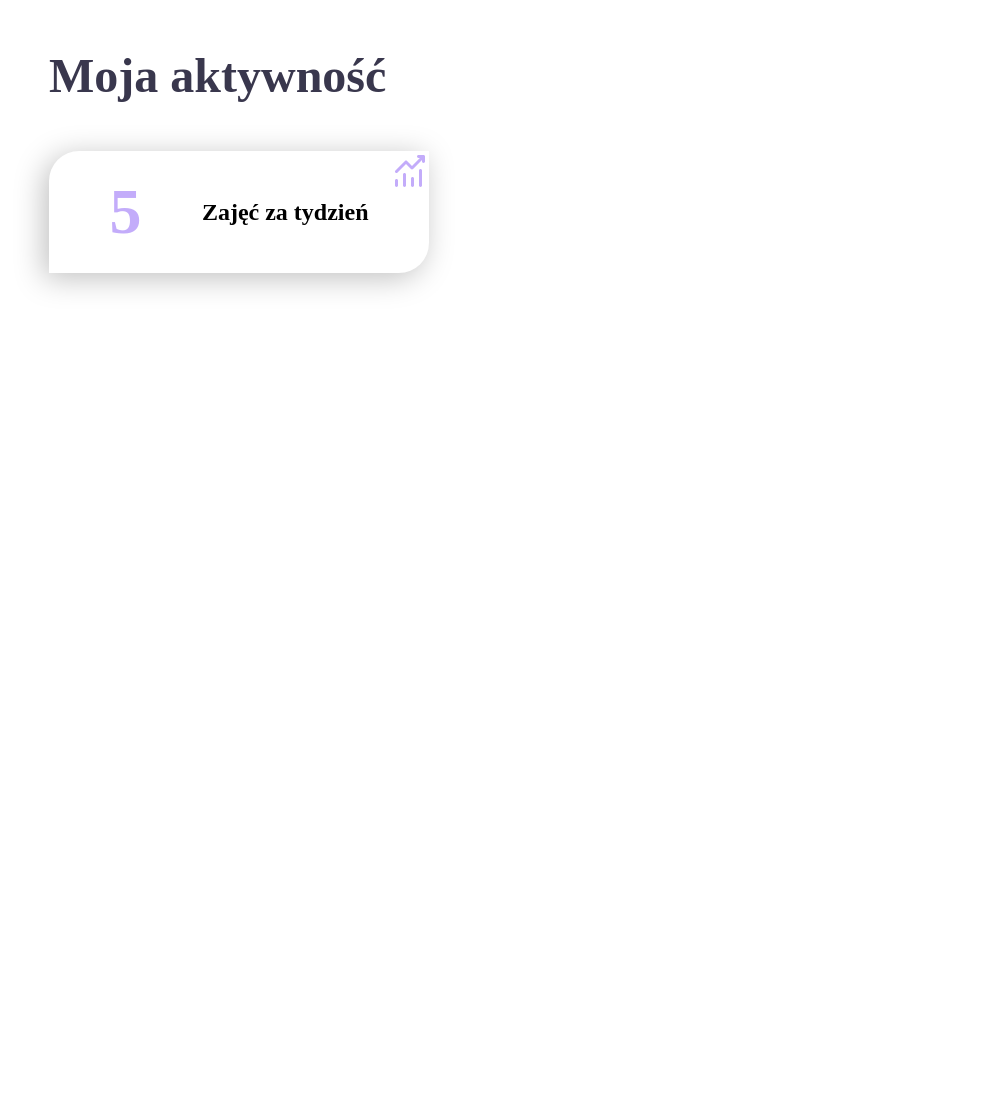
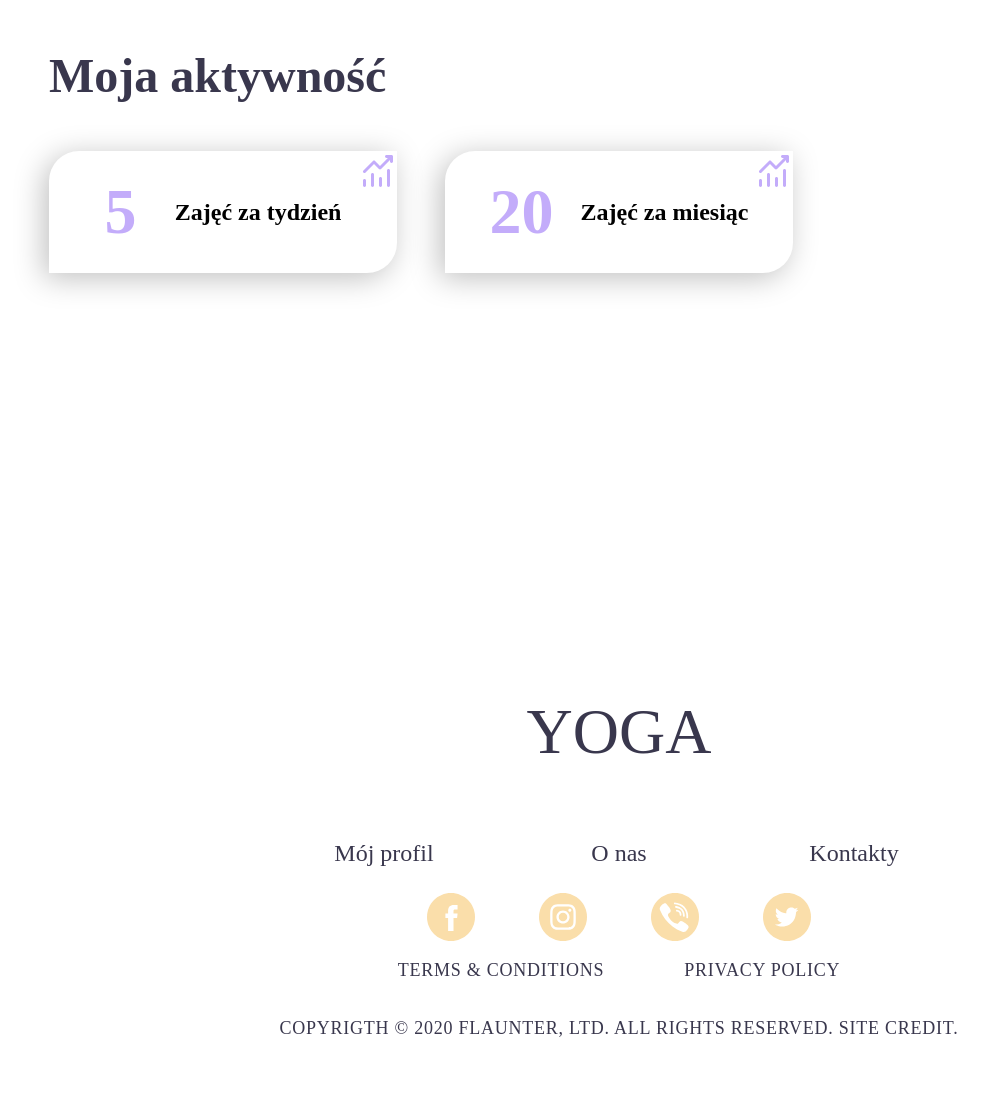
Before and after one commit to Alona655/aplikacja_jogi, a PHP site: page /activity in a window 1280 px wide. Shown: the part 202-1295 px from the top of the page, without its empty margins (21-1009 px from the left). Before the commit the page ends 492 px from the top, so only its background shows below. Run offline with PHP 8.4, Linux system fonts and the light colour scheme.

Commit message:
Filling Activity page

```diff
--- a/project/public/css/activity.css
+++ b/project/public/css/activity.css
@@ -81,6 +81,9 @@ a {
 .contentActivity {
     display: grid;
     grid-template-columns: 1fr 1fr 1fr;
+    width: 100%;
+    gap: 3em;
+    padding: 0 0 14em;
 }
 
 .perWeek {
@@ -93,7 +96,7 @@ a {
 
 .conteinerActivityPage {
     display: inline;
-    width: 100%;
+    width: 90%;
     text-align: center;
 }
 
@@ -114,8 +117,139 @@ a {
     color: #C3ACFA;
 }
 
+.contentActivity {
+    display: grid;
+    grid-template-columns: 1fr 1fr 1fr;
+}
 
-/*style=*/
-/*background-image: url(&quot;public/imgActivity/activity.svg&quot;);*/
-/*background-repeat: no-repeat;*/
-/*background-position-x: right;*/
+.perMonth {
+    display: flex;
+    justify-content: center;
+    background: #FFFFFF;
+    border-radius: 30px 0;
+    box-shadow: -5px 5px 30px rgba(0, 0, 0, 0.25);
+}
+
+.countPerMonth {
+    font-family: Comfortaa;
+    font-weight: bold;
+    display: flex;
+    font-size: 24px;
+    color: #000000;
+    justify-content: space-evenly;
+    align-items: center;
+}
+
+.titlePerMonth {
+    font-family: Comfortaa;
+    font-weight: bold;
+    font-size: 64px;
+    color: #C3ACFA;
+}
+
+/*------------------------------------------------*/
+
+
+.titleFooterActivity {
+    font-family: PT Serif;
+    font-style: normal;
+    font-weight: normal;
+    font-size: 64px;
+    line-height: 85px;
+    color: #39374D;
+    padding: 2em 0 0;
+    text-align: center;
+    justify-content: center;
+    text-transform: uppercase;
+}
+
+.contactsActivity {
+    display: grid;
+    gap: 4em;
+    justify-content: center;
+    grid-template-columns: 20% 10% 20%;
+}
+
+.profileActivity {
+    font-family: PT Sans;
+    font-style: normal;
+    font-weight: normal;
+    font-size: 24px;
+    line-height: 31px;
+    color: #39374D;
+    text-align: center;
+}
+
+.aboutUsActivity {
+    font-family: PT Sans;
+    font-style: normal;
+    font-weight: normal;
+    font-size: 24px;
+    line-height: 31px;
+    text-align: center;
+    color: #39374D;
+}
+
+.contactsActivity_1 {
+    font-family: PT Sans;
+    font-style: normal;
+    font-weight: normal;
+    font-size: 24px;
+    line-height: 31px;
+    text-align: center;
+    color: #39374D;
+    margin-bottom: 1em;
+}
+
+.mediaActivity {
+    display: flex;
+    justify-content: center;
+    gap: 4em;
+}
+
+.termAndPrivacyActivity {
+    display: flex;
+    margin-bottom: 1em;
+    justify-content: center;
+    gap: 5em;
+}
+
+.termActivity {
+    font-family: PT Sans;
+    font-style: normal;
+    font-weight: normal;
+    font-size: 18px;
+    line-height: 23px;
+    align-items: center;
+    text-align: center;
+    letter-spacing: 0.75px;
+    text-transform: uppercase;
+    color: #39374D;
+}
+
+.privacyActivity {
+    font-family: PT Sans;
+    font-style: normal;
+    font-weight: normal;
+    font-size: 18px;
+    line-height: 23px;
+    display: flex;
+    align-items: center;
+    text-align: center;
+    letter-spacing: 0.75px;
+    text-transform: uppercase;
+    color: #39374D;
+}
+
+.copyrigthActivity {
+    font-family: PT Sans;
+    font-style: normal;
+    font-weight: normal;
+    padding: 0 0 2em;
+    font-size: 18px;
+    display: flex;
+    justify-content: center;
+    letter-spacing: 0.75px;
+    text-transform: uppercase;
+    color: #39374D;
+}
--- a/project/public/views/activity.php
+++ b/project/public/views/activity.php
@@ -28,20 +28,52 @@
         background-position-x: right;">
             <div class="conteinerActivityPage">
                 <p class="countPerWeek"><span class="titlePerWeek">5 </span>Zajęć za tydzień</p>
-<!--                <img src="public/imgActivity/activity.svg">-->
             </div>
         </div>
 
-        <div class="perMonth">
-
+        <div class="perMonth" style="
+        background-image: url(&quot;public/imgActivity/activity.svg&quot;);
+        background-repeat: no-repeat;
+        background-position-x: right;">
+                <div class="conteinerActivityPage">
+                    <p class="countPerMonth"><span class="titlePerMonth">20 </span>Zajęć za miesiąc</p>
+                </div>
         </div>
 
         <div class="calendarActivity">
-
+            <form class="calendarActivity"></form>
         </div>
     </div>
 
 </main>
 
+<footer>
+    <div class="titleFooterActivity">
+        <p>yoga</p>
+    </div>
+    <div class="contactsActivity">
+        <div class="profileActivity">
+            <a>Mój profil</a>
+        </div>
+        <div class="aboutUsActivity">
+            <a>O nas</a>
+        </div>
+        <div class="contactsActivity_1">
+            <a>Kontakty</a>
+        </div>
+    </div>
+    <div class="mediaActivity">
+        <img src="facebookBlock7.svg">
+        <img src="instagramBlock7.svg">
+        <img src="viberBlock7.svg">
+        <img src="twitterBlock7.svg">
+    </div>
+    <div class="termAndPrivacyActivity">
+        <p class="termActivity">Terms & Conditions</p>
+        <p class="privacyActivity">Privacy Policy</p>
+    </div>
+    <p class="copyrigthActivity">Copyrigth © 2020 Flaunter, Ltd. All rights reserved. Site credit.</p>
+</footer>
+
 
 </body>
```
